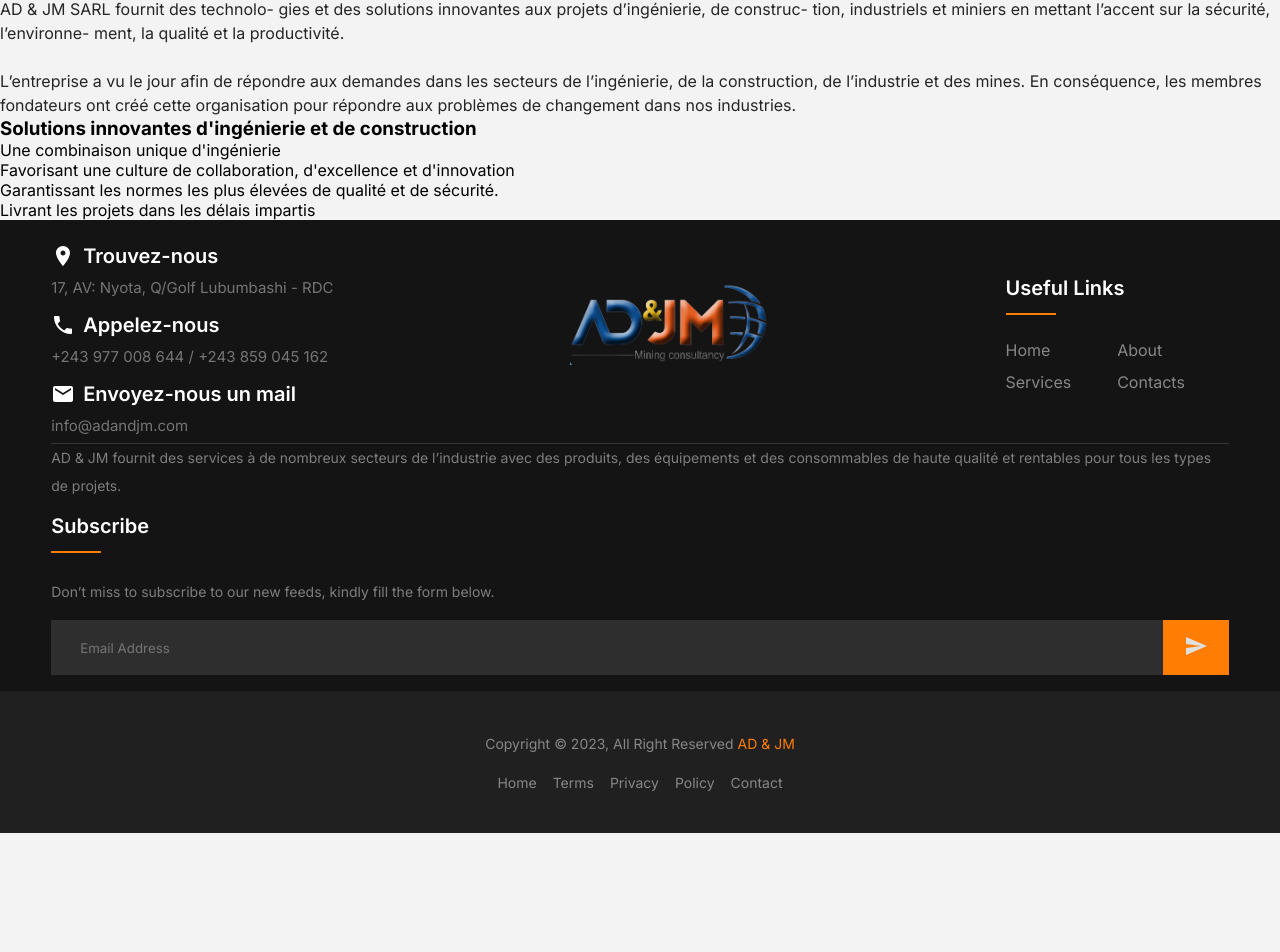
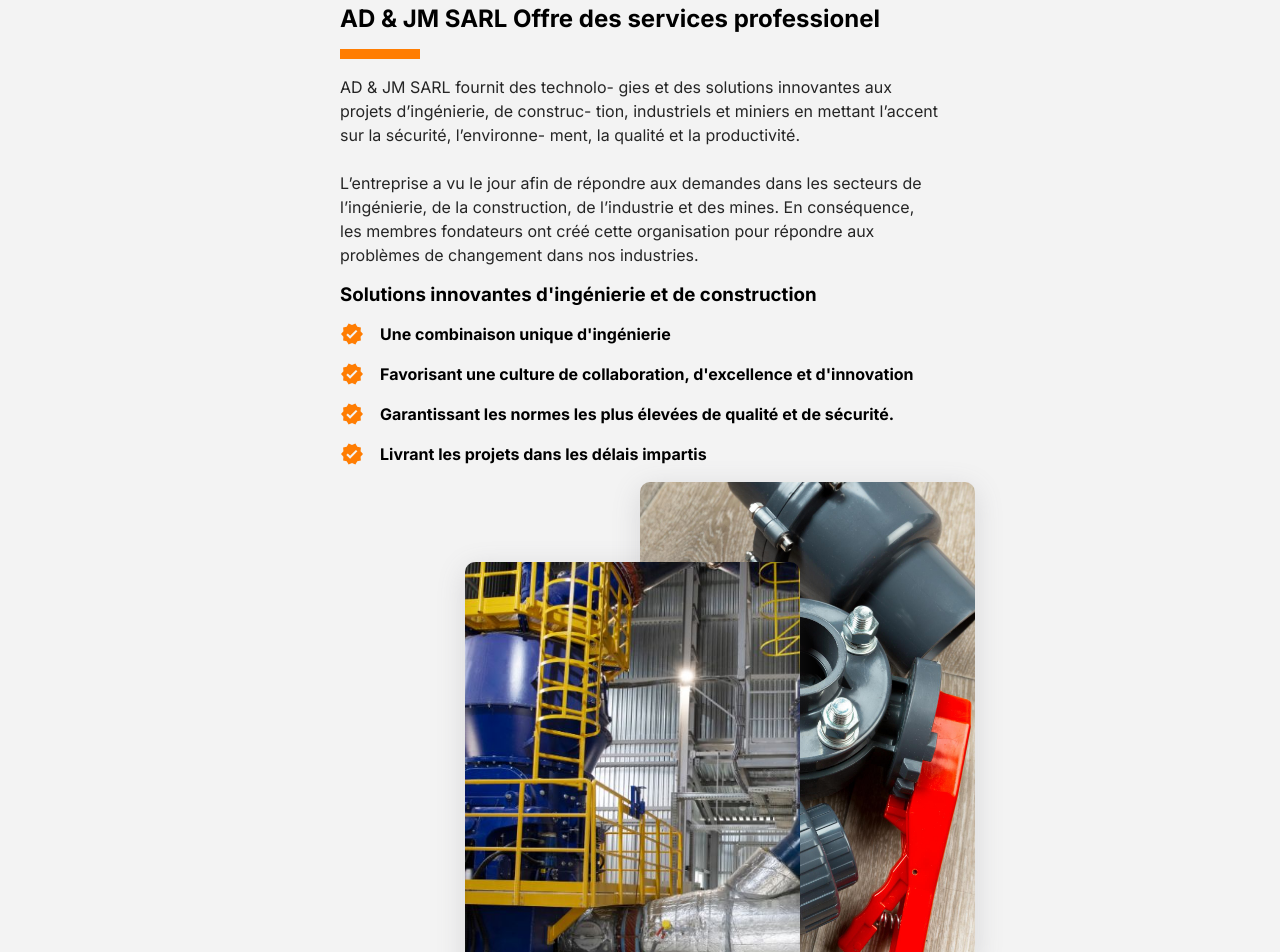
Before and after one commit to LUKINDA/adandjm, a React (Vite) app: page /about in a window 1280 px wide. Shown: the part 595-1547 px from the top of the page. Before the commit the page ends 1428 px from the top, so only its background shows below. Built offline with nearby package versions, Linux system fonts and the light colour scheme.

Commit message:
minor modification

```diff
--- a/src/App.scss
+++ b/src/App.scss
@@ -23,6 +23,7 @@
 
 .container {
   padding: 1rem 4%;
+  max-width: 1620px;
 }
 p {
   color: #252525;
--- a/src/Components/About/About.jsx
+++ b/src/Components/About/About.jsx
@@ -6,7 +6,7 @@
 
 const About = () => {
   return (
-    <div className='container about_container' id='about'>
+    <div className=' about_container' id='about'>
       <div className="left">
         <h1>A propos de <br /> AD & JM SARL</h1>
         <p>L’entreprise a vu le jour afin de répondre aux
--- a/src/Components/About/About.scss
+++ b/src/Components/About/About.scss
@@ -8,6 +8,7 @@
     //align-items: center;
     gap: 1rem;
     margin: auto;
+    padding-inline: 4%;
     .left {
         width: 50%;
         h1 {
--- a/src/Components/Navbar/Navbar.jsx
+++ b/src/Components/Navbar/Navbar.jsx
@@ -22,7 +22,7 @@
   }
 
   return (
-    <div className='container navbar_container'>
+    <div className=' navbar_container'>
       <div className='top'>
         <div className='left'>
           <Link to={'/'}>
--- a/src/Components/Navbar/Navbar.scss
+++ b/src/Components/Navbar/Navbar.scss
@@ -6,6 +6,7 @@
     top: 0.1px;
     background: $__body_color;
     z-index: 1;
+    padding: 1rem 4%;
     box-shadow: rgba(100, 100, 111, 0.2) 0px 7px 29px 0px;
     .top {
         display: flex;
--- a/src/Components/Services/Services.scss
+++ b/src/Components/Services/Services.scss
@@ -139,16 +139,17 @@
         }
         .product3 {
             display: flex;
-            justify-content: space-between;
+            justify-content: center;
             gap: 2rem;
             align-items: center;
             //flex-wrap: wrap;
            // height: 500px;
-            padding: 2rem 4%;
+            padding: 2rem 8%;
             background: linear-gradient(rgba(0, 18, 24, 0.9), rgba(0, 18, 24, 0.9)), url("../../assets/materiel.jpeg");
             background-size: cover;
             background-position: center;
             background-repeat: no-repeat;
+            width: 100%;
             * {
                 color: $__container_color;
             }
@@ -168,6 +169,7 @@
                 }
             }
             .right {
+                max-width: 600px;
                 h2 {
                     margin-bottom: 2rem;
                 }
--- a/src/Pages/About/About.jsx
+++ b/src/Pages/About/About.jsx
@@ -1,10 +1,15 @@
 import React from 'react'
 import './About.scss'
+
+import VerifiedIcon from '@mui/icons-material/Verified';
+
+import about1 from '../../assets/about.jpeg'
+import about2 from '../../assets/equipment.jpg'
 
 const About = () => {
   return (
     <div>
-      <div className="container detais_container">
+      <div className="container2 detais_container">
         <div className="title" id='title'>
           <h3>Nous offront le plus complet des solutions</h3>
             <h1> <span>AD & JM SARL</span></h1>
@@ -13,7 +18,7 @@
       </div>
       <section className="content_main">
         <div className="left">
-          <h3>AD & JM SARL Offre des services professionel</h3>
+          <h2>AD & JM SARL Offre des services professionel</h2>
           <hr />
           <p>
             AD & JM SARL fournit des technolo-
@@ -28,15 +33,19 @@
           </p>
           <h3>Solutions innovantes d'ingénierie et de construction</h3>
           <ul>
-            <li>Une combinaison unique d'ingénierie</li>
-            <li>Favorisant une culture de collaboration, d'excellence et d'innovation</li>
-            <li>Garantissant les normes les plus élevées de qualité et de sécurité.</li>
-            <li>Livrant les projets dans les délais impartis </li>
+            <li><VerifiedIcon /> Une combinaison unique d'ingénierie</li>
+            <li><VerifiedIcon /> Favorisant une culture de collaboration, d'excellence et d'innovation</li>
+            <li><VerifiedIcon /> Garantissant les normes les plus élevées de qualité et de sécurité.</li>
+            <li><VerifiedIcon /> Livrant les projets dans les délais impartis </li>
           </ul>
         </div>
         <div className="right">
-          <div className="col1"></div>
-          <div className="col2"></div>
+          <div className="col1">
+            <img src={about1} alt="" />
+          </div>
+          <div className="col2">
+            <img src={about2} alt="" />
+          </div>
         </div>
       </section>
     </div>
--- a/src/Pages/About/About.scss
+++ b/src/Pages/About/About.scss
@@ -1,6 +1,8 @@
 
 @import "../../App.scss";
-.container {
+.container2 {
+
+    width: 100%;
     #title {
         text-align: center;
         width: 100%;
@@ -28,3 +30,76 @@
     background-size: cover;
     background-position: center;
 }
+
+.content_main {
+    width: 100%;
+    display: flex;
+    justify-content: space-between;
+    align-items: center;
+    flex-direction: row;
+    flex-wrap: wrap;
+    padding: 2rem 4%;
+    max-width: 1620px;
+    margin: auto;
+    margin-block: 2rem;
+    margin-bottom: 5rem;
+    .left {
+        width: 100%;
+        max-width: 600px;
+        margin: auto;
+        hr {
+            width: 5rem;
+            height: 10px;
+            background: $__main_color;
+            border: none;
+            margin-block: 1rem;
+        }
+        h3 {
+            margin-block: 1rem;
+        }
+        ul {
+            li {
+                margin: 1rem 0;
+                display: flex;
+                align-items: center;
+                gap: 1rem;
+                font-weight: bold;
+                svg {
+                    color: $__main_color;
+                }
+            }
+        }
+    }
+
+    .right {
+        display: flex;
+        flex-direction: row;
+        width: fit-content;
+        margin: auto;
+        position: relative;
+        div {
+            height: 30rem;
+            max-width: 350px;
+            min-width: 300px;
+            overflow: hidden;
+            border-radius: 10px;
+            box-shadow: rgba(100, 100, 111, 0.2) 0px 7px 29px 0px;
+            img {
+                width: 100%;
+                height: 100%;
+                object-fit: cover;
+            }
+        }
+
+
+        .col1 {
+            width: 100%;
+            position: relative;
+            top: 5rem;
+            left: 10rem;
+        }
+        .col2 {
+            width: 100%;
+        }
+    }
+}
--- a/src/Pages/Contact/Contact.jsx
+++ b/src/Pages/Contact/Contact.jsx
@@ -37,7 +37,7 @@
     <div>
         <div className='cont'>
         <div className="hero">
-            <div className="container detais_container">
+            <div className="container2 detais_container">
                 <span className="side_span">contact us</span>
                 <div className="title" id='title'>
                     <h3>Entrez en contact avec nous</h3>
--- a/src/Pages/Contact/Contact.scss
+++ b/src/Pages/Contact/Contact.scss
@@ -1,7 +1,7 @@
 @import "../../App.scss";
 
 .hero {
-    .container {
+    .container2 {
         #title {
             text-align: center;
             width: 100%;
```
Also changed, not shown: src/assets/about.jpeg (added), src/assets/equipment.jpg (added).
